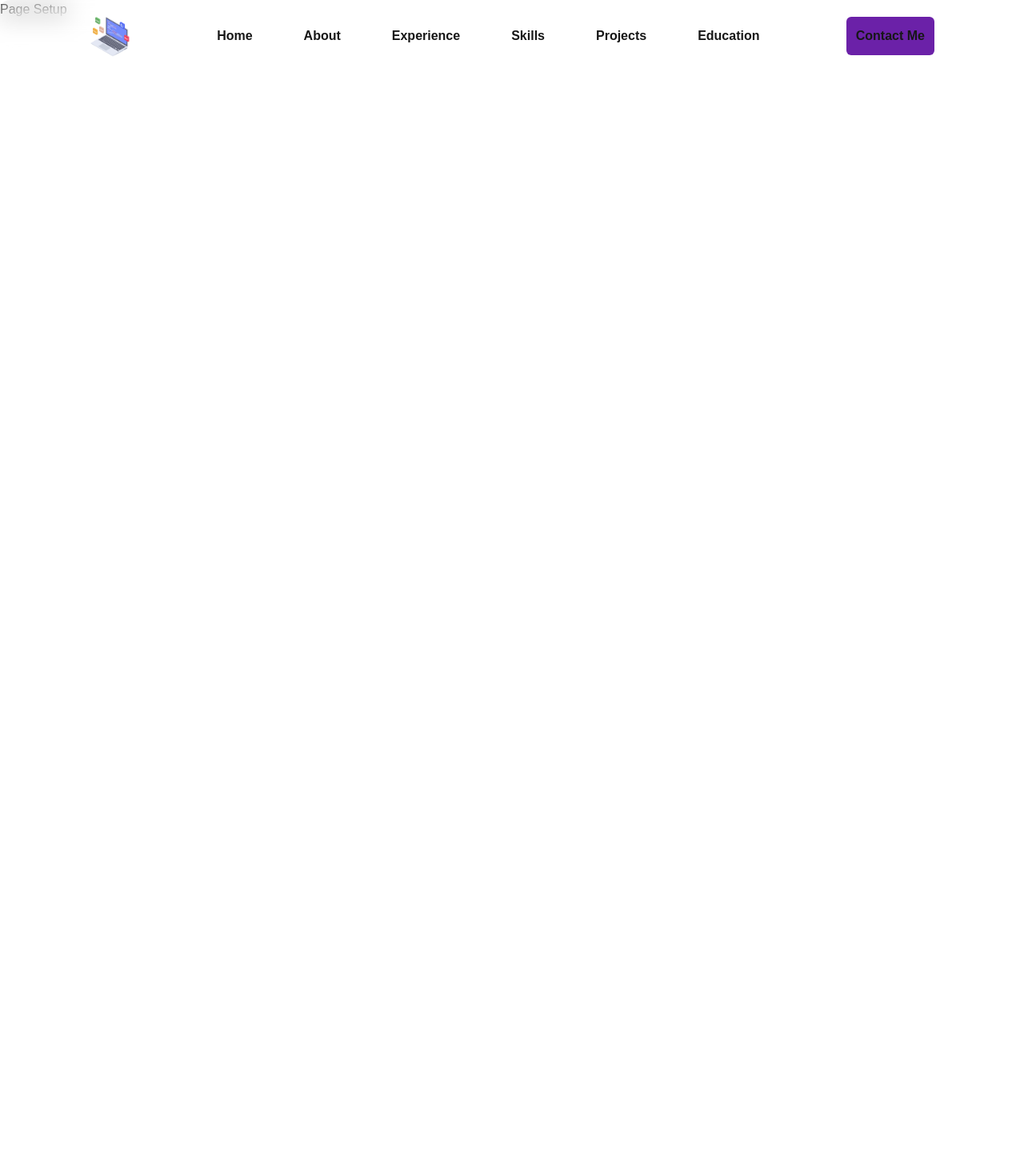
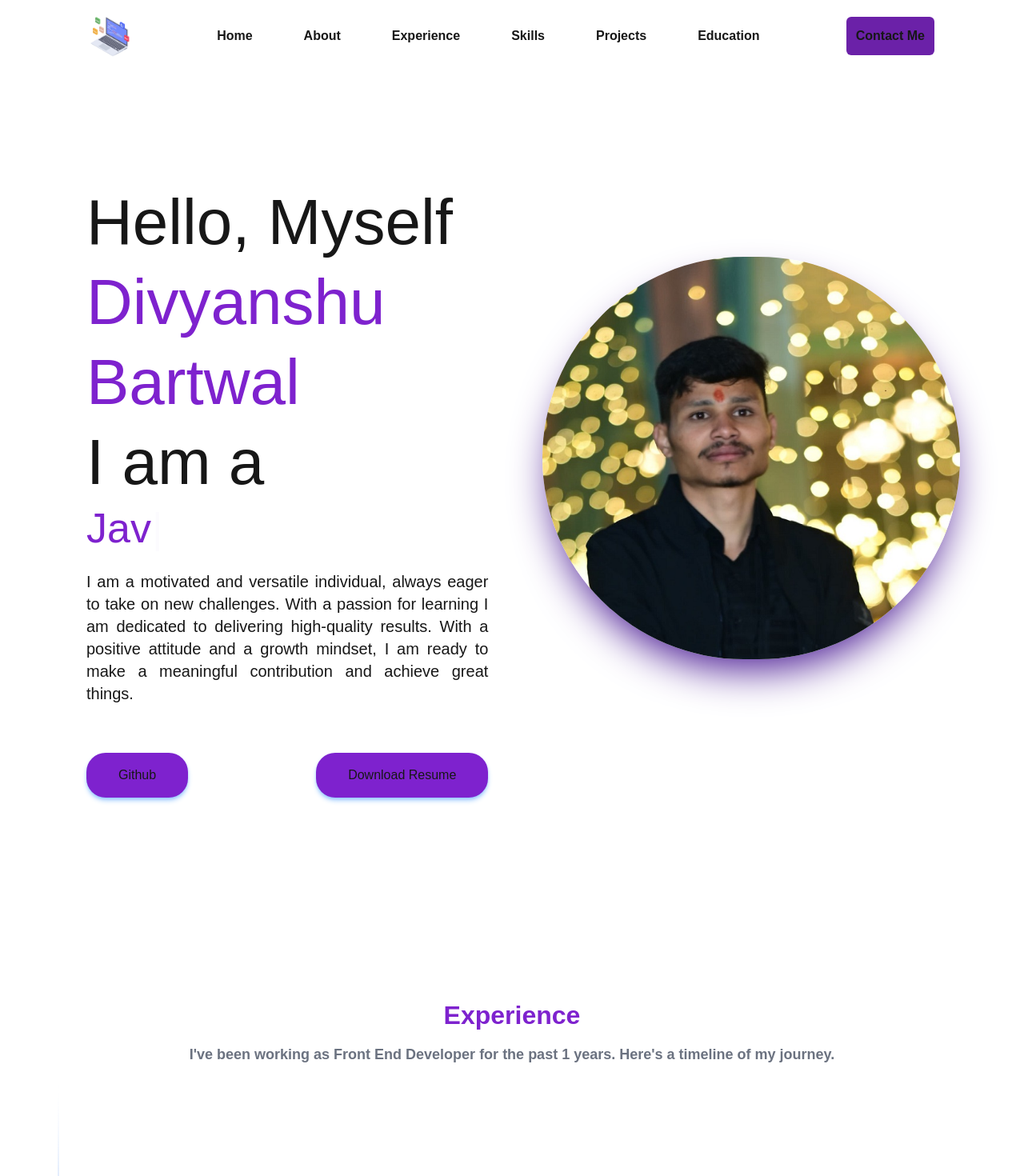
Before and after one commit to code-with-divyanshu/developer_divyanshu, a Next.js app: page / in a window 1280 px wide. Shown: the top 1470 px of the page at 80% size. Before the commit the page ends 800 px from the top, so only its background shows below. Built offline with nearby package versions, Linux system fonts and the light colour scheme.

Commit message:
Add All Component Do Some Changes

```diff
--- a/app/page.tsx
+++ b/app/page.tsx
@@ -1,11 +1,19 @@
+import { Contact } from "@/components/Contact";
+import { Education } from "@/components/Education";
 import { Experience } from "@/components/Experience";
 import Hero from "@/components/Hero";
+import { Projects } from "@/components/Projects";
 import Skills from "@/components/Skills";
 
 export default function Home() {
   return (
     <>
-      <h1>Page Setup</h1>
+      <Hero />
+      <Experience />
+      <Skills />
+      <Projects />
+      <Education />
+      <Contact />
     </>
   );
 }
```
